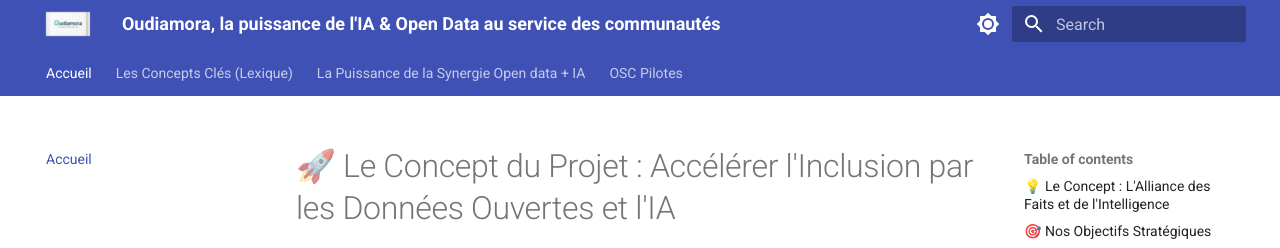
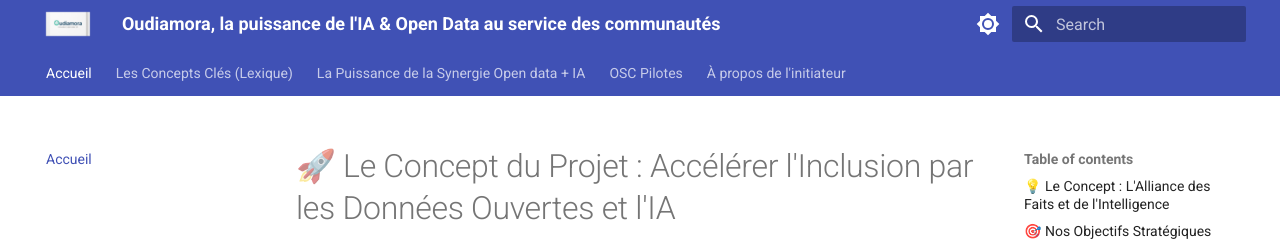
Before and after one commit to Link4Dev/oudiamora, an MkDocs documentation site: the page built from docs/index.md, in a window 1280 px wide and 900 px high. Shown: the top 248 px of the window. Built offline with MkDocs 1.6.1 and Material for MkDocs 9.7.7, drawn with Linux system fonts in a browser that asks for light colours.

Commit message:
Update mkdocs.yml

```diff
--- a/mkdocs.yml
+++ b/mkdocs.yml
@@ -27,3 +27,4 @@
   - OSC Pilotes:
       - Membres: membres.md
       - Devenir membre: devenir-membre.md
+  - À propos de l'initiateur: a-propos-ak.md
```
